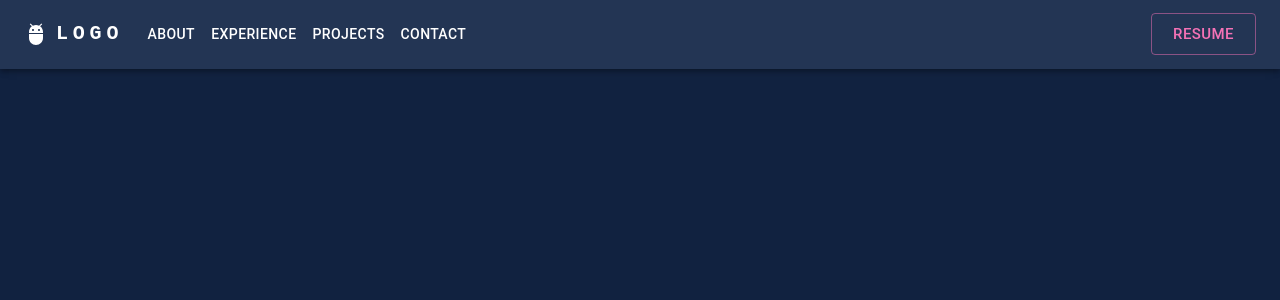
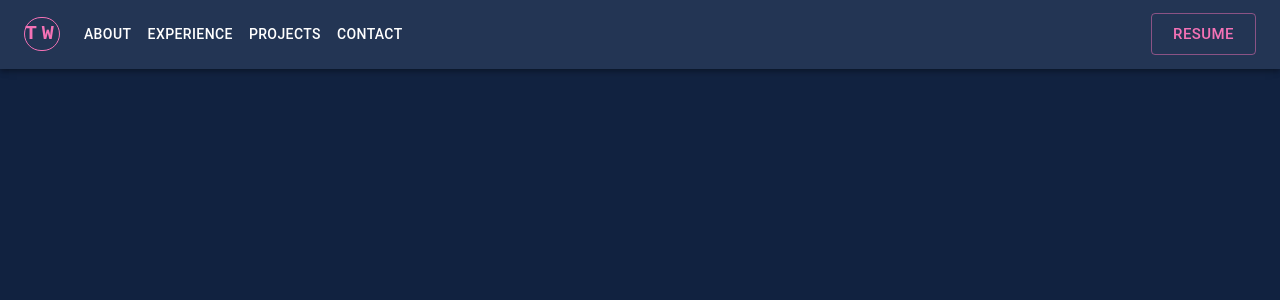
Before and after one commit to tynawilliam/tynawilliam_, a Next.js app: page / in a window 1280 px wide. Shown: the top 300 px of the page. Built offline with nearby package versions, Linux system fonts and the light colour scheme.

Commit message:
add logo

```diff
--- a/next.config.js
+++ b/next.config.js
@@ -1,6 +1,16 @@
 /** @type {import('next').NextConfig} */
 const nextConfig = {
   reactStrictMode: true,
-}
+};
 
-module.exports = nextConfig
+module.exports = {
+  webpack(config) {
+    config.module.rules.push({
+      test: /\.svg$/i,
+      issuer: /\.[jt]sx?$/,
+      use: ["@svgr/webpack"],
+    });
+
+    return config;
+  },
+};
--- a/package.json
+++ b/package.json
@@ -21,6 +21,7 @@
     "styled-components": "^5.3.6"
   },
   "devDependencies": {
+    "@svgr/webpack": "^6.5.1",
     "autoprefixer": "^10.4.13",
     "postcss": "^8.4.21",
     "tailwindcss": "^3.2.4"
--- a/src/components/Navbar.js
+++ b/src/components/Navbar.js
@@ -16,6 +16,16 @@ import { createTheme } from "@mui/system";
 
 const pages = ["About", "Experience", "Projects", "Contact"];
 const settings = ["About", "Experience", "Projects", "Contact"];
+
+export function Logo({ size }) {
+  return (
+    <div
+      className={`border border-pink-400 w-${size} h-${size} rounded-full flex justify-center items-center text-pink-400`}
+    >
+      TW
+    </div>
+  );
+}
 
 function ResponsiveAppBar() {
   const [anchorElNav, setAnchorElNav] = React.useState(null);
@@ -43,7 +53,6 @@ function ResponsiveAppBar() {
     <AppBar position="static">
       <Container maxWidth="xl">
         <Toolbar disableGutters>
-          <AdbIcon sx={{ display: { xs: "none", md: "flex" }, mr: 1 }} />
           <Typography
             variant="h6"
             noWrap
@@ -59,7 +68,7 @@ function ResponsiveAppBar() {
               textDecoration: "none",
             }}
           >
-            LOGO
+            <Logo size={12} />
           </Typography>
 
           <Box sx={{ flexGrow: 1, display: { xs: "flex", md: "none" } }}>
@@ -93,12 +102,13 @@ function ResponsiveAppBar() {
             >
               {pages.map((page) => (
                 <MenuItem key={page} onClick={handleCloseNavMenu}>
-                  <Typography textAlign="center">{page}</Typography>
+                  <Typography color="primary" textAlign="center">
+                    {page}
+                  </Typography>
                 </MenuItem>
               ))}
             </Menu>
           </Box>
-          <AdbIcon sx={{ display: { xs: "flex", md: "none" }, mr: 1 }} />
           <Typography
             variant="h5"
             noWrap
@@ -115,7 +125,7 @@ function ResponsiveAppBar() {
               textDecoration: "none",
             }}
           >
-            LOGO
+            <Logo size={12} />
           </Typography>
           <Box sx={{ flexGrow: 1, display: { xs: "none", md: "flex" } }}>
             {pages.map((page) => (
@@ -123,6 +133,7 @@ function ResponsiveAppBar() {
                 key={page}
                 onClick={handleCloseNavMenu}
                 sx={{ my: 2, color: "white", display: "block" }}
+                className={`transition hover:text-pink-400/90 hover:ease-in `}
               >
                 {page}
               </Button>
```
Also changed, not shown: public/T.svg (deleted), 1 other file (tests, documents, lock files or other folders).
